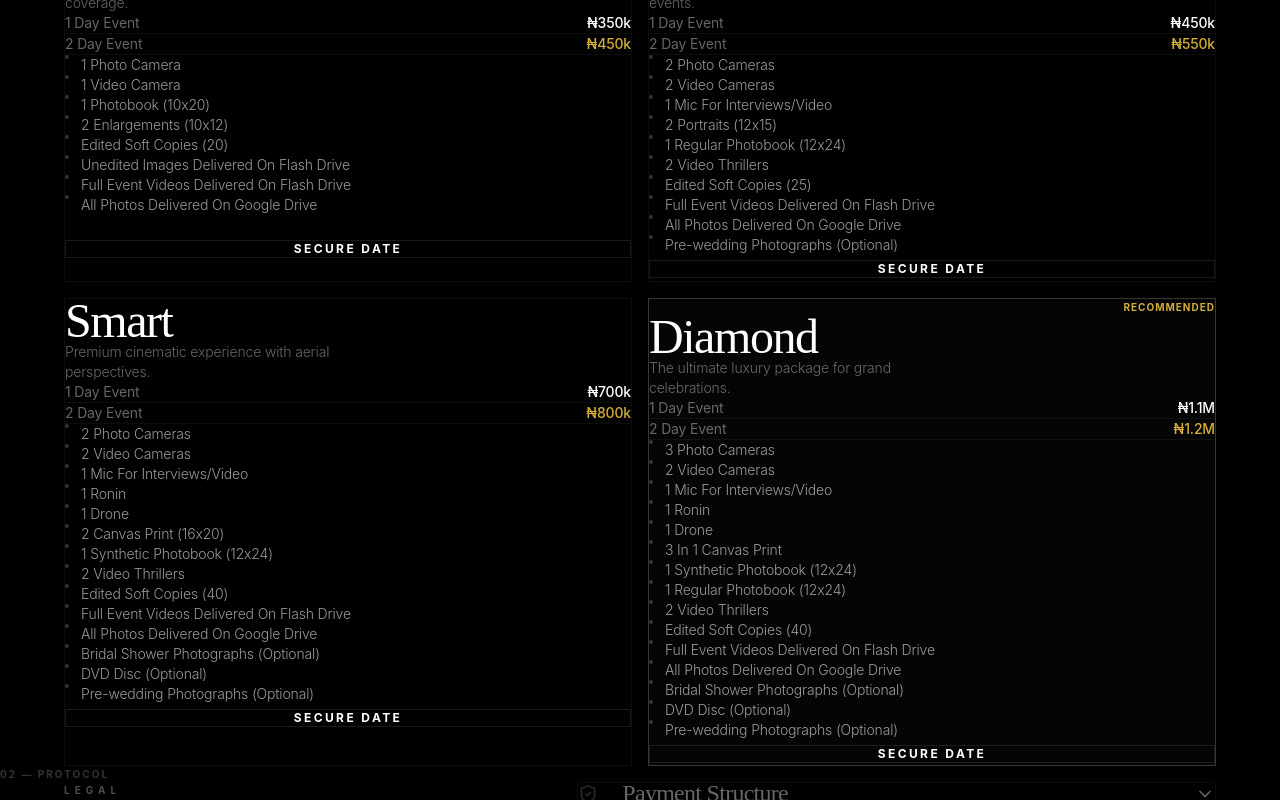
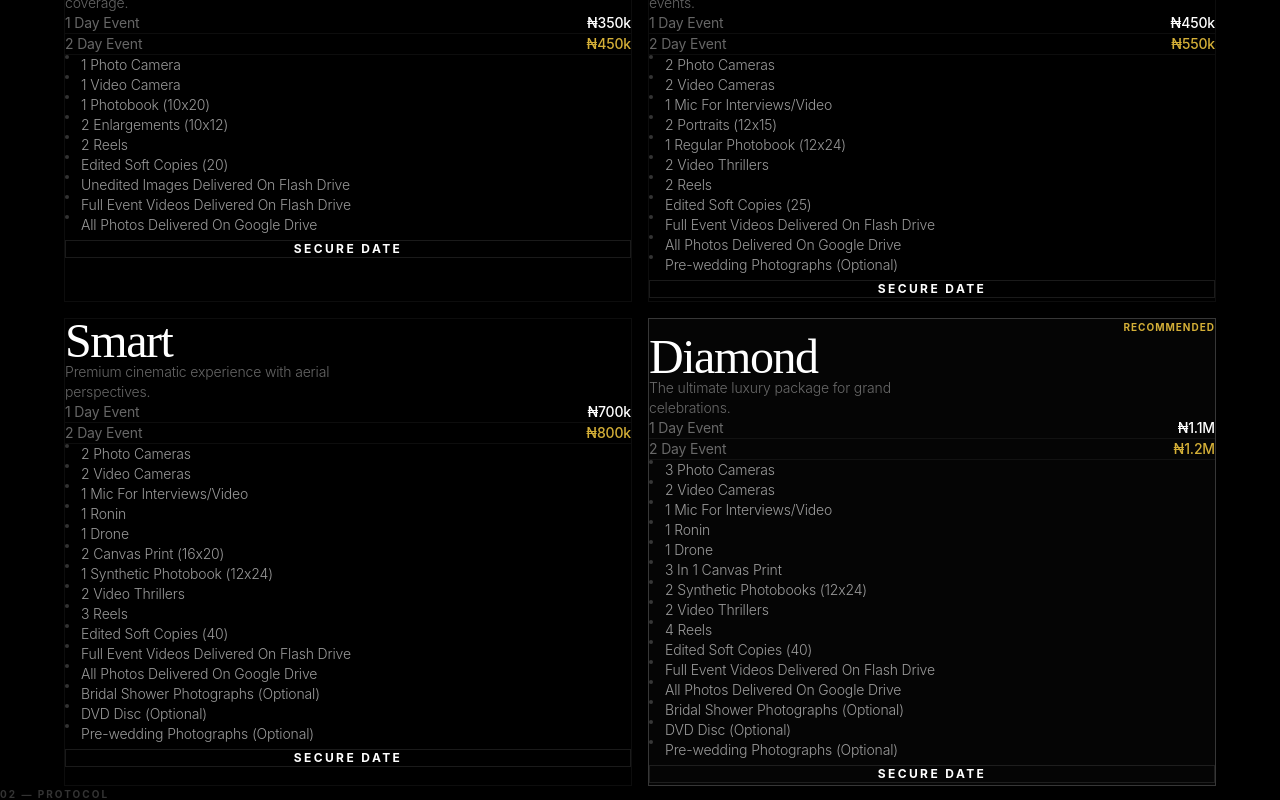
Before and after one commit to Mbakara1/excel_package, a React (Vite) app: page / in a window 1280 px wide. Shown: the part 900-1700 px from the top of the page. Built offline with nearby package versions, Linux system fonts and the light colour scheme.

Commit message:
Update Diamond package and add reels to all wedding packages

```diff
--- a/src/components/Pricing.jsx
+++ b/src/components/Pricing.jsx
@@ -11,6 +11,7 @@ const categories = {
         "1 Video Camera",
         "1 Photobook (10x20)",
         "2 Enlargements (10x12)",
+        "2 Reels",
         "Edited Soft Copies (20)",
         "Unedited Images Delivered On Flash Drive",
         "Full Event Videos Delivered On Flash Drive",
@@ -28,6 +29,7 @@ const categories = {
         "2 Portraits (12x15)",
         "1 Regular Photobook (12x24)",
         "2 Video Thrillers",
+        "2 Reels",
         "Edited Soft Copies (25)",
         "Full Event Videos Delivered On Flash Drive",
         "All Photos Delivered On Google Drive",
@@ -47,6 +49,7 @@ const categories = {
         "2 Canvas Print (16x20)",
         "1 Synthetic Photobook (12x24)",
         "2 Video Thrillers",
+        "3 Reels",
         "Edited Soft Copies (40)",
         "Full Event Videos Delivered On Flash Drive",
         "All Photos Delivered On Google Drive",
@@ -66,9 +69,9 @@ const categories = {
         "1 Ronin",
         "1 Drone",
         "3 In 1 Canvas Print",
-        "1 Synthetic Photobook (12x24)",
-        "1 Regular Photobook (12x24)",
+        "2 Synthetic Photobooks (12x24)",
         "2 Video Thrillers",
+        "4 Reels",
         "Edited Soft Copies (40)",
         "Full Event Videos Delivered On Flash Drive",
         "All Photos Delivered On Google Drive",
```
